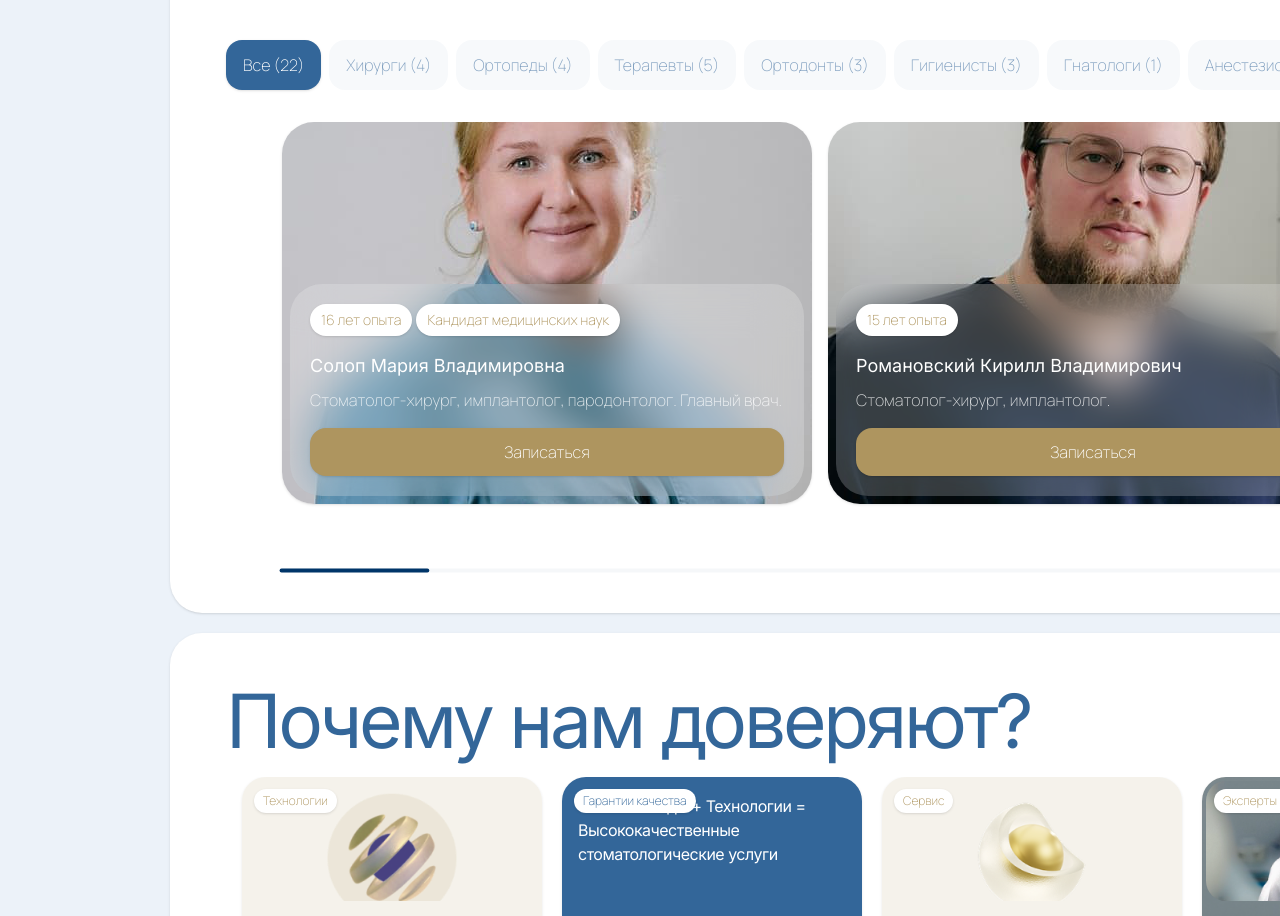
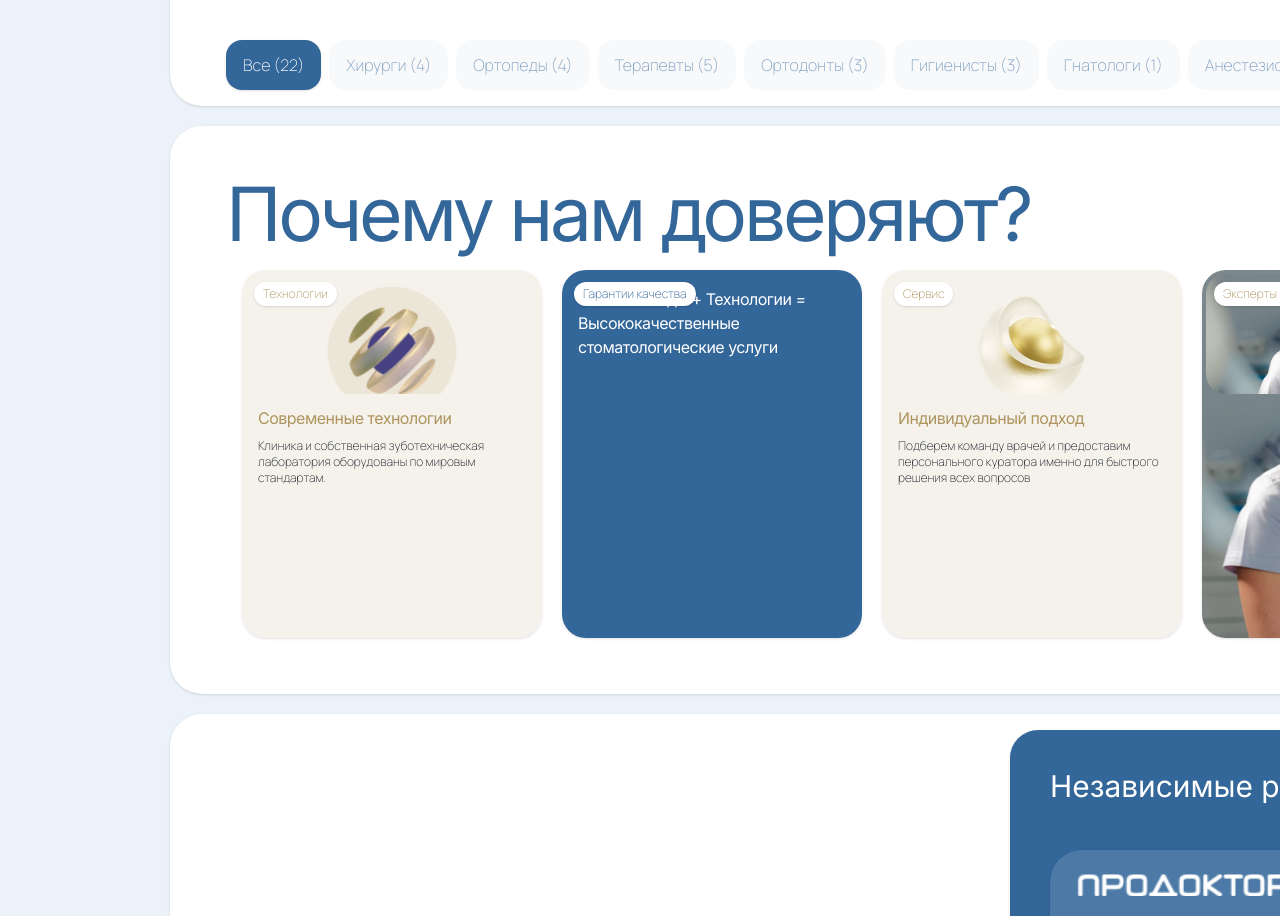
Before and after one commit to dorinpuscasu25/dental-landing-page, a React (Vite) app: page / in a window 1280 px wide. Shown: the part 1680-2596 px from the top of the page. Built offline with nearby package versions, Linux system fonts and the light colour scheme.

Commit message:
Updated ContentMainSection.tsx

```diff
--- a/src/screens/ElementLight/sections/ContentMainSection/ContentMainSection.tsx
+++ b/src/screens/ElementLight/sections/ContentMainSection/ContentMainSection.tsx
@@ -350,53 +350,7 @@ export const ContentMainSection = ({
               ))}
             </div>
 
-            <div className="w-full overflow-hidden">
-              <ScrollArea className="w-full">
-                <div className="flex gap-4 pb-10 pl-14 pr-4">
-                  {teamMembers.map((member, index) => (
-                    <Card
-                      key={index}
-                      className="min-w-[530px] rounded-[32px] overflow-hidden border-0"
-                    >
-                      <CardContent className="p-0 relative">
-                        <div
-                          className="h-[382px] bg-cover bg-center"
-                          style={{ backgroundImage: `url(${member.image})` }}
-                        />
-                        <div className="absolute bottom-2 left-2 right-2 bg-[#ffffff33] backdrop-blur-[22.5px] rounded-[32px] p-5">
-                          <div className="flex flex-wrap gap-1 mb-4">
-                            <Badge className="h-8 px-2.5 bg-white text-[#ae955f] hover:bg-white/90 rounded-2xl [font-family:'Manrope',Helvetica] font-extralight text-sm">
-                              {member.experience}
-                            </Badge>
-                            {member.degree && (
-                              <Badge className="h-8 px-2.5 bg-white text-[#ae955f] hover:bg-white/90 rounded-2xl [font-family:'Manrope',Helvetica] font-extralight text-sm">
-                                {member.degree}
-                              </Badge>
-                            )}
-                          </div>
-                          <h3 className="[font-family:'Inter',Helvetica] font-normal text-white text-lg mb-2">
-                            {member.name}
-                          </h3>
-                          <p className="[font-family:'Manrope',Helvetica] font-extralight text-[#ffffffcc] text-base mb-4">
-                            {member.role}
-                          </p>
-                          <Button
-                            onClick={onOpenModal}
-                            className="w-full h-12 px-4 bg-[#ae955f] hover:bg-[#ae955f]/90 rounded-2xl"
-                          >
-                            <span className="[font-family:'Manrope',Helvetica] font-extralight text-white text-base">
-                              Записаться
-                            </span>
-                          </Button>
-                        </div>
-                      </CardContent>
-                    </Card>
-                  ))}
-                </div>
-                <ScrollBar orientation="horizontal" />
-              </ScrollArea>
-              <img className="w-full" alt="Container" src="/container-2.svg" />
-            </div>
+
           </div>
         </CardContent>
       </Card>
```
